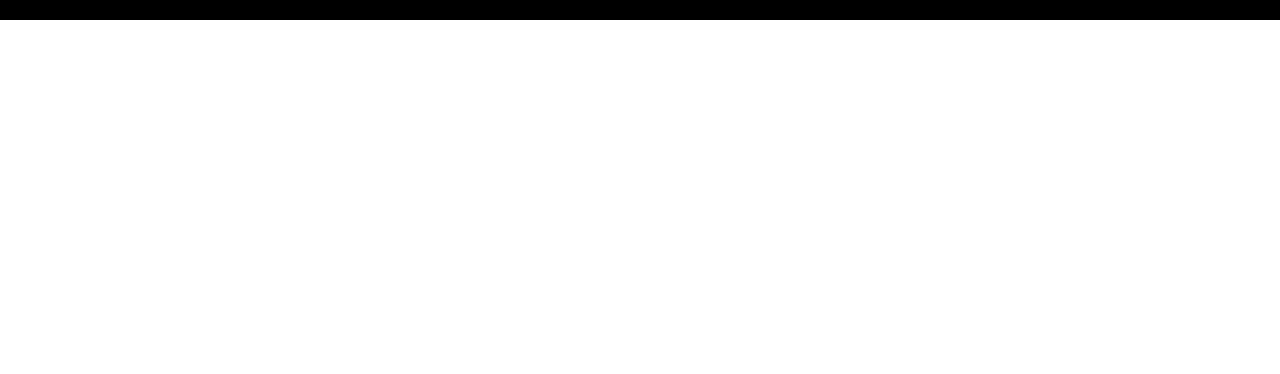
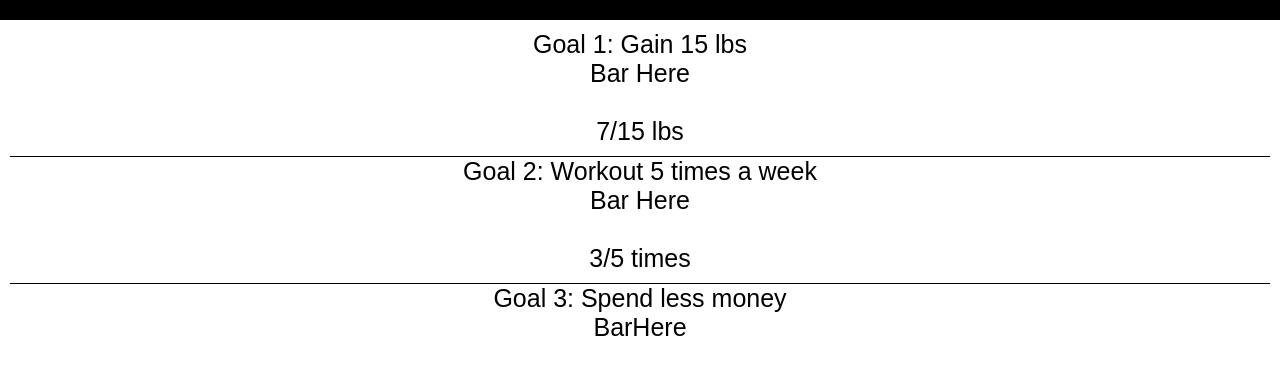
Before and after one commit to alvarjos/CS260_startup, a plain HTML site: page homePage.html in a window 1280 px wide. Shown: the part 80-454 px from the top of the page. Drawn offline with Linux system fonts and the light colour scheme.

```diff
--- a/homePage.html
+++ b/homePage.html
@@ -14,6 +14,18 @@
             <a href="#">View Previous Goals</a>
             </div>
     </header>
+    <main class="homePage-main">
+        Goal 1: Gain 15 lbs <br>
+        <div class="homePage-sections">Bar Here</div><br>
+        7/15 lbs
+        <div class="homePage-sectionbreak"></div>
+        Goal 2: Workout 5 times a week
+        <div class="homePage-sections">Bar Here</div><br>
+        3/5 times
+        <div class="homePage-sectionbreak"></div>
+        Goal 3: Spend less money<br>
+        <div class="homePage-sections">BarHere</div>
+    </main>
 
     <footer>
 
--- a/styles.css
+++ b/styles.css
@@ -55,3 +55,18 @@ body {
     text-decoration: none;
     color: white;
 }
+.homePage-main {
+    padding: 10px;
+    text-align: center;
+    font-family: sans-serif;
+    font-weight: 400;
+    font-size: 25px;
+}
+.homePage-sectionbreak {
+    content: '';
+    display: block;
+    border-bottom: 1px solid black;
+    width: 100%;
+    margin-top: 10px;
+
+}
```
Also changed, not shown: 1 other file.
